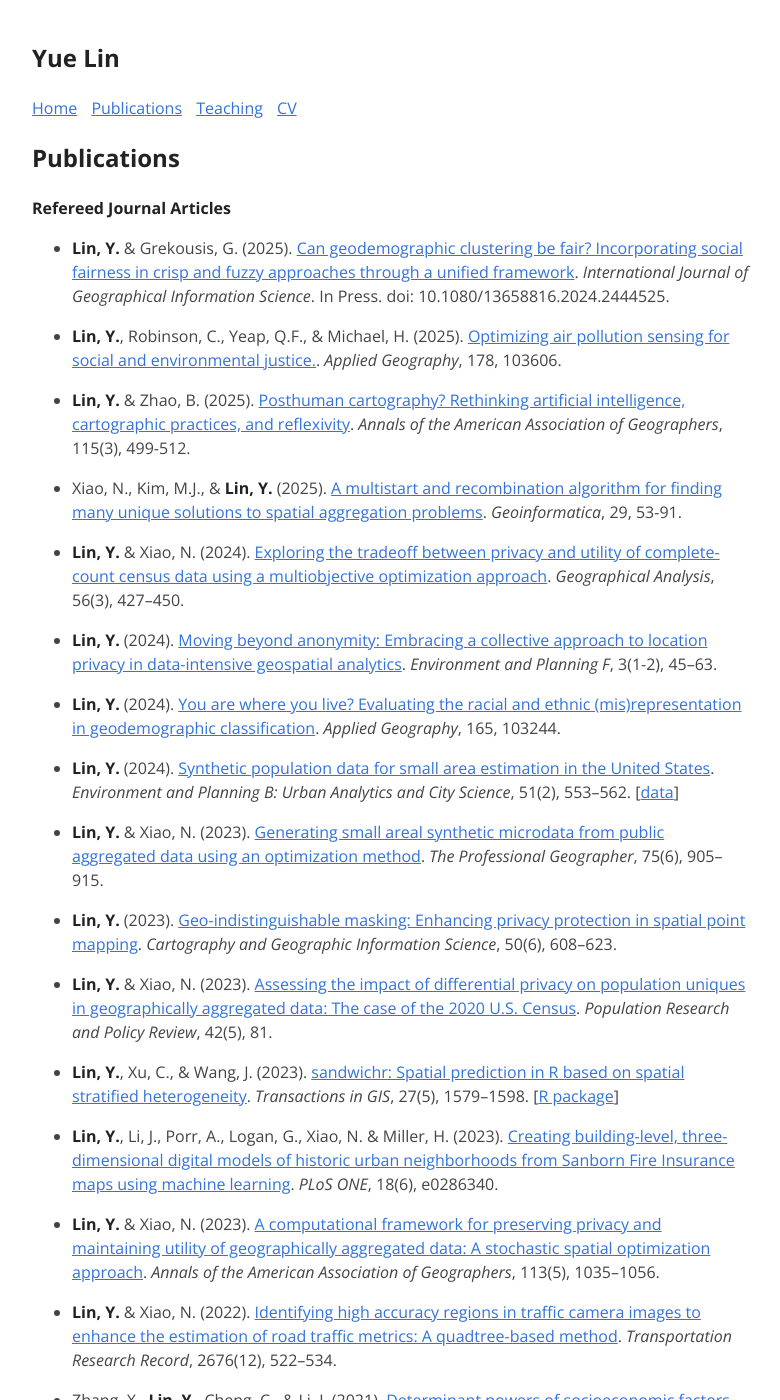
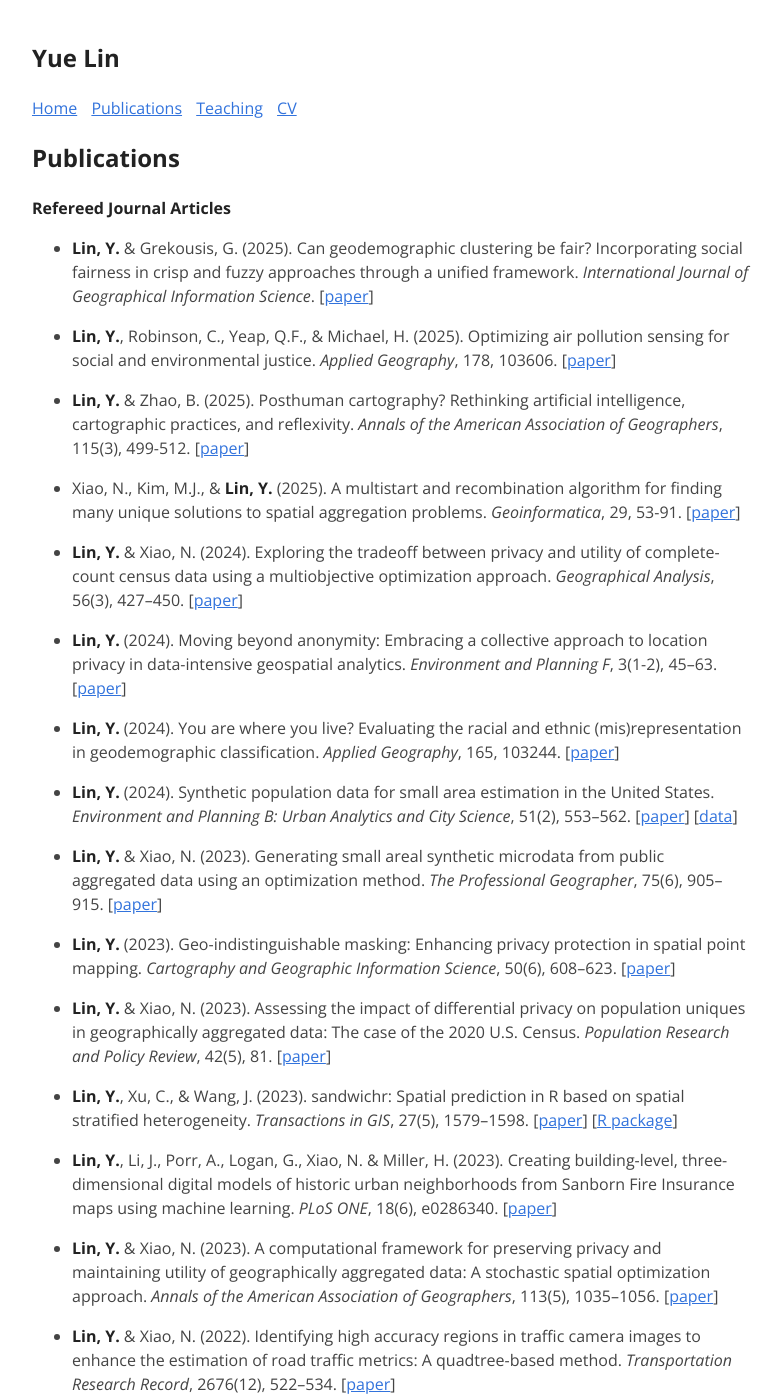
Before and after one commit to linyuehzzz/linyuehzzz.github.io, a Jekyll site: the page built from publications.md, in a window 1280 px wide and 1400 px high. Shown: the whole window, without its empty margins (248-1028 px from the left). Built offline with Jekyll 4.4.1, drawn with Linux system fonts in a browser that asks for light colours; some of the changed text lies outside the part shown.

Commit message:
Update publications.md

```diff
--- a/publications.md
+++ b/publications.md
@@ -7,50 +7,50 @@ permalink: /publications
 
 **Refereed Journal Articles**
 
-- **Lin, Y.** & Grekousis, G. (2025). [Can geodemographic clustering be fair? Incorporating social fairness in crisp and fuzzy approaches through a unified framework](https://doi.org/10.1080/13658816.2024.2444525). *International Journal of Geographical Information Science*. In Press. doi: 10.1080/13658816.2024.2444525.
+- **Lin, Y.** & Grekousis, G. (2025). Can geodemographic clustering be fair? Incorporating social fairness in crisp and fuzzy approaches through a unified framework. *International Journal of Geographical Information Science*. [[paper](https://doi.org/10.1080/13658816.2024.2444525)]
 
-- **Lin, Y.**, Robinson, C., Yeap, Q.F., & Michael, H. (2025). [Optimizing air pollution sensing for social and environmental justice.](https://doi.org/10.1016/j.apgeog.2025.103606). *Applied Geography*, 178, 103606.
+- **Lin, Y.**, Robinson, C., Yeap, Q.F., & Michael, H. (2025). Optimizing air pollution sensing for social and environmental justice. *Applied Geography*, 178, 103606. [[paper](https://doi.org/10.1016/j.apgeog.2025.103606)]
 
-- **Lin, Y.** & Zhao, B. (2025). [Posthuman cartography? Rethinking artificial intelligence, cartographic practices, and reflexivity](https://doi.org/10.1080/24694452.2024.2435920). *Annals of the American Association of Geographers*, 115(3), 499-512.
+- **Lin, Y.** & Zhao, B. (2025). Posthuman cartography? Rethinking artificial intelligence, cartographic practices, and reflexivity. *Annals of the American Association of Geographers*, 115(3), 499-512. [[paper](https://doi.org/10.1080/24694452.2024.2435920)]
 
-- Xiao, N., Kim, M.J., & **Lin, Y.** (2025). [A multistart and recombination algorithm for finding many unique solutions to spatial aggregation problems](https://doi.org/10.1007/s10707-024-00520-0). *Geoinformatica*, 29, 53-91.
+- Xiao, N., Kim, M.J., & **Lin, Y.** (2025). A multistart and recombination algorithm for finding many unique solutions to spatial aggregation problems. *Geoinformatica*, 29, 53-91. [[paper](https://doi.org/10.1007/s10707-024-00520-0)]
 
-- **Lin, Y.** & Xiao, N. (2024). [Exploring the tradeoff between privacy and utility of complete-count census data using a multiobjective optimization approach](https://doi.org/10.1111/gean.12388). *Geographical Analysis*, 56(3), 427--450.
+- **Lin, Y.** & Xiao, N. (2024). Exploring the tradeoff between privacy and utility of complete-count census data using a multiobjective optimization approach. *Geographical Analysis*, 56(3), 427--450. [[paper](https://doi.org/10.1111/gean.12388)]
 
-- **Lin, Y.** (2024). [Moving beyond anonymity: Embracing a collective approach to location privacy in data-intensive geospatial analytics](https://journals.sagepub.com/doi/10.1177/26349825231224029). *Environment and Planning F*, 3(1-2), 45--63.
+- **Lin, Y.** (2024). Moving beyond anonymity: Embracing a collective approach to location privacy in data-intensive geospatial analytics. *Environment and Planning F*, 3(1-2), 45--63. [[paper](https://doi.org/10.1177/26349825231224029)]
 
-- **Lin, Y.** (2024). [You are where you live? Evaluating the racial and ethnic (mis)representation in geodemographic classification](https://doi.org/10.1016/j.apgeog.2024.103244). *Applied Geography*, 165, 103244.
+- **Lin, Y.** (2024). You are where you live? Evaluating the racial and ethnic (mis)representation in geodemographic classification. *Applied Geography*, 165, 103244. [[paper](https://doi.org/10.1016/j.apgeog.2024.103244)]
 
-- **Lin, Y.** (2024). [Synthetic population data for small area estimation in the United States](https://doi.org/10.1177/23998083231215825). *Environment and Planning B: Urban Analytics and City Science*, 51(2), 553--562. [[data](https://doi.org/10.6084/m9.figshare.22056893)]
+- **Lin, Y.** (2024). Synthetic population data for small area estimation in the United States. *Environment and Planning B: Urban Analytics and City Science*, 51(2), 553--562. [[paper](https://doi.org/10.1177/23998083231215825)] [[data](https://doi.org/10.6084/m9.figshare.22056893)]
 
-- **Lin, Y.** & Xiao, N. (2023). [Generating small areal synthetic microdata from public aggregated data using an optimization method](https://www.tandfonline.com/doi/full/10.1080/00330124.2023.2207640). *The Professional Geographer*, 75(6), 905--915.
+- **Lin, Y.** & Xiao, N. (2023). Generating small areal synthetic microdata from public aggregated data using an optimization method. *The Professional Geographer*, 75(6), 905--915. [[paper](https://doi.org/10.1080/00330124.2023.2207640)]
 
-- **Lin, Y.** (2023). [Geo-indistinguishable masking: Enhancing privacy protection in spatial point mapping](https://doi.org/10.1080/15230406.2023.2267967). *Cartography and Geographic Information Science*, 50(6), 608--623.
+- **Lin, Y.** (2023). Geo-indistinguishable masking: Enhancing privacy protection in spatial point mapping. *Cartography and Geographic Information Science*, 50(6), 608--623. [[paper](https://doi.org/10.1080/15230406.2023.2267967)]
 
-- **Lin, Y.** & Xiao, N. (2023). [Assessing the impact of differential privacy on population uniques in geographically aggregated data: The case of the 2020 U.S. Census](https://link.springer.com/article/10.1007/s11113-023-09829-4). *Population Research and Policy Review*, 42(5), 81.
+- **Lin, Y.** & Xiao, N. (2023). Assessing the impact of differential privacy on population uniques in geographically aggregated data: The case of the 2020 U.S. Census. *Population Research and Policy Review*, 42(5), 81. [[paper](https://doi.org/10.1007/s11113-023-09829-4)]
 
-- **Lin, Y.**, Xu, C., & Wang, J. (2023). [sandwichr: Spatial prediction in R based on spatial stratified heterogeneity](https://onlinelibrary.wiley.com/doi/full/10.1111/tgis.13088). *Transactions in GIS*, 27(5), 1579--1598. [[R package](https://cran.r-project.org/web/packages/sandwichr/)]
+- **Lin, Y.**, Xu, C., & Wang, J. (2023). sandwichr: Spatial prediction in R based on spatial stratified heterogeneity. *Transactions in GIS*, 27(5), 1579--1598. [[paper](https://doi.org/10.1111/tgis.13088)] [[R package](https://cran.r-project.org/web/packages/sandwichr/)]
 
-- **Lin, Y.**, Li, J., Porr, A., Logan, G., Xiao, N. & Miller, H. (2023). [Creating building-level, three-dimensional digital models of historic urban neighborhoods from Sanborn Fire Insurance maps using machine learning](http://dx.doi.org/10.1371/journal.pone.0286340). *PLoS ONE*, 18(6), e0286340.
+- **Lin, Y.**, Li, J., Porr, A., Logan, G., Xiao, N. & Miller, H. (2023). Creating building-level, three-dimensional digital models of historic urban neighborhoods from Sanborn Fire Insurance maps using machine learning. *PLoS ONE*, 18(6), e0286340. [[paper](http://dx.doi.org/10.1371/journal.pone.0286340)]
 
-- **Lin, Y.** & Xiao, N. (2023). [A computational framework for preserving privacy and maintaining utility of geographically aggregated data: A stochastic spatial optimization approach](https://www.tandfonline.com/doi/abs/10.1080/24694452.2023.2178377). *Annals of the American Association of Geographers*, 113(5), 1035--1056.
+- **Lin, Y.** & Xiao, N. (2023). A computational framework for preserving privacy and maintaining utility of geographically aggregated data: A stochastic spatial optimization approach. *Annals of the American Association of Geographers*, 113(5), 1035--1056. [[paper](https://doi.org/10.1080/24694452.2023.2178377)]
 
-- **Lin, Y.** & Xiao, N. (2022). [Identifying high accuracy regions in traffic camera images to enhance the estimation of road traffic metrics: A quadtree-based method](https://journals.sagepub.com/doi/abs/10.1177/03611981221096117?journalCode=trra). *Transportation Research Record*, 2676(12), 522--534.
+- **Lin, Y.** & Xiao, N. (2022). Identifying high accuracy regions in traffic camera images to enhance the estimation of road traffic metrics: A quadtree-based method. *Transportation Research Record*, 2676(12), 522--534. [[paper](https://doi.org/10.1177/03611981221096117)]
 
-- Zhang, X., **Lin, Y.**, Cheng, C., & Li, J. (2021). [Determinant powers of socioeconomic factors and their interactive impacts on particulate matter pollution in North China](https://www.mdpi.com/1660-4601/18/12/6261). *International Journal of Environmental Research and Public Health*, 18(12), 6261.
+- Zhang, X., **Lin, Y.**, Cheng, C., & Li, J. (2021). Determinant powers of socioeconomic factors and their interactive impacts on particulate matter pollution in North China. *International Journal of Environmental Research and Public Health*, 18(12), 6261. [[paper](https://doi.org/10.3390/ijerph18126261)]
 
-- **Lin, Y.**, Kang, M., & He, B. (2021). [Spatial pattern analysis of address quality: A study on the impact of rapid urban expansion in China](https://journals.sagepub.com/doi/abs/10.1177/2399808319895272?journalCode=epbb). *Environment and Planning B: Urban Analytics and City Science*, 48(4), 724--740.
+- **Lin, Y.**, Kang, M., & He, B. (2021). Spatial pattern analysis of address quality: A study on the impact of rapid urban expansion in China. *Environment and Planning B: Urban Analytics and City Science*, 48(4), 724--740. [[paper](https://doi.org/10.1177/2399808319895272)]
 
-- **Lin, Y.**, Wang, J., & Xu, C. (2020). [Theoretical and empirical comparative evaluations on measures of map association](https://link.springer.com/article/10.1007/s10109-020-00324-4). *Journal of Geographical Systems*, 22, 361--390.
+- **Lin, Y.**, Wang, J., & Xu, C. (2020). Theoretical and empirical comparative evaluations on measures of map association. *Journal of Geographical Systems*, 22, 361--390. [[paper](https://doi.org/10.1007/s10109-020-00324-4)]
 
-- **Lin, Y.**, Kang, M., Wu, Y., Du, Q., & Liu, T. (2020). [A deep learning architecture for semantic address matching](https://www.tandfonline.com/doi/abs/10.1080/13658816.2019.1681431). *International Journal of Geographical Information Science*, 34(3), 559--576.
+- **Lin, Y.**, Kang, M., Wu, Y., Du, Q., & Liu, T. (2020). A deep learning architecture for semantic address matching. *International Journal of Geographical Information Science*, 34(3), 559--576. [[paper](https://doi.org/10.1080/13658816.2019.1681431)]
 
-- **Lin, Y.**, Cai, Y., Gong, Y., Kang, M., & Li, L. (2019). [Extracting urban landmarks from geographical datasets using a random forests classifier](https://www.tandfonline.com/doi/abs/10.1080/13658816.2019.1620238). *International Journal of Geographical Information Science*, 33(12), 2406--2423.
+- **Lin, Y.**, Cai, Y., Gong, Y., Kang, M., & Li, L. (2019). Extracting urban landmarks from geographical datasets using a random forests classifier. *International Journal of Geographical Information Science*, 33(12), 2406--2423. [[paper](https://doi.org/10.1080/13658816.2019.1620238)]
 
 
 **Refereed Conference Proceedings**
--  **Lin, Y.** (2024). [A multi-objective optimization approach to balancing utility and equity in location-allocation problems](https://cartogis.org/docs/conferences/CaGIS_UCGIS_2024/Research%20Paper/CAGIS-UCGIS-2024_ResearchPaper_Session2.pdf). *CaGIS-UCGIS 2024 Symposium*, June 3--6, Columbus, OH.
+-  **Lin, Y.** (2024). A multi-objective optimization approach to balancing utility and equity in location-allocation problems. *CaGIS-UCGIS 2024 Symposium*, June 3--6, Columbus, OH. [[paper](https://cartogis.org/docs/conferences/CaGIS_UCGIS_2024/Research%20Paper/CAGIS-UCGIS-2024_ResearchPaper_Session2.pdf)]
 
-- **Lin, Y.** & Xiao, N. (2023). [Investigating MAUP effects on census data using approximately equal-population aggregations](https://drops.dagstuhl.de/opus/volltexte/2023/18942/). *12th International Conference on Geographic Information Science (GIScience 2023)*, September 12--15, Leeds, UK.
+- **Lin, Y.** & Xiao, N. (2023).[Investigating MAUP effects on census data using approximately equal-population aggregations. *12th International Conference on Geographic Information Science (GIScience 2023)*, September 12--15, Leeds, UK. [[paper](https://doi.org/10.4230/LIPIcs.GIScience.2023.47)]
 
-- **Lin, Y.** & Xiao, N. (2022). [Developing synthetic individual-level population datasets: The case of contextualizing maps of privacy-preserving census data](https://cartogis.org/docs/autocarto/2022/docs/abstracts/Session7_Lin_5258.pdf). *AutoCarto 2022*, November 2--4, Redlands, CA.
+- **Lin, Y.** & Xiao, N. (2022). Developing synthetic individual-level population datasets: The case of contextualizing maps of privacy-preserving census data. *AutoCarto 2022*, November 2--4, Redlands, CA. [[paper](https://cartogis.org/docs/autocarto/2022/docs/abstracts/Session7_Lin_5258.pdf)]
```
